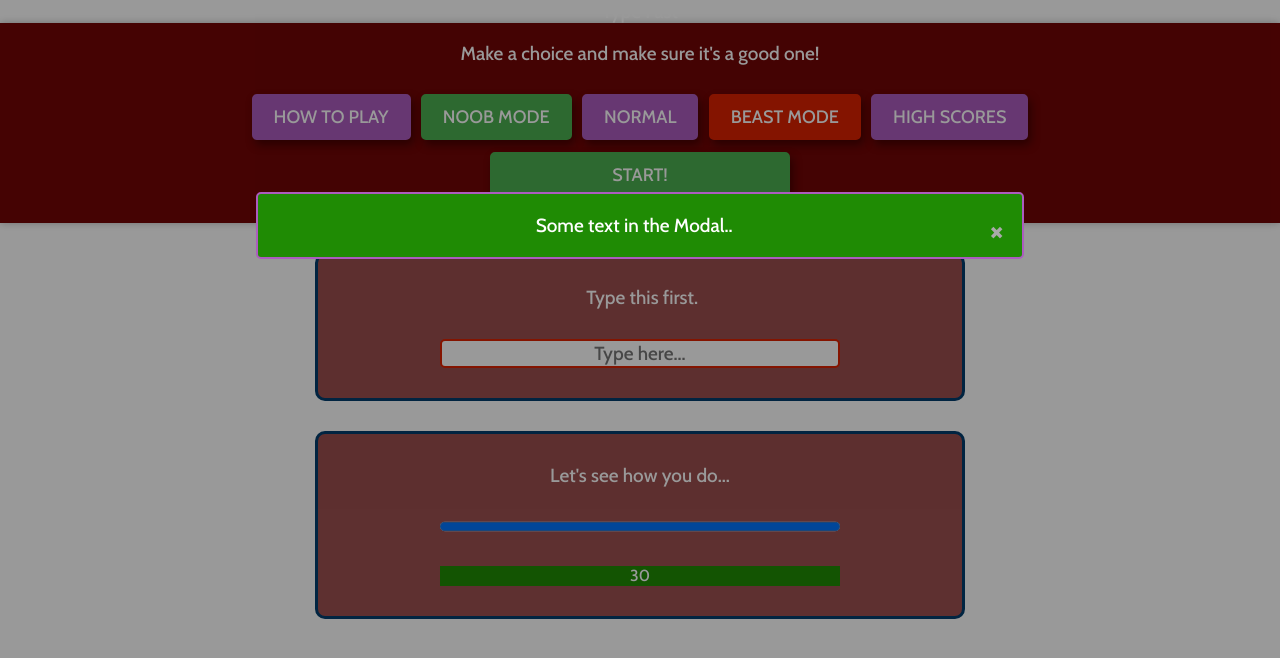
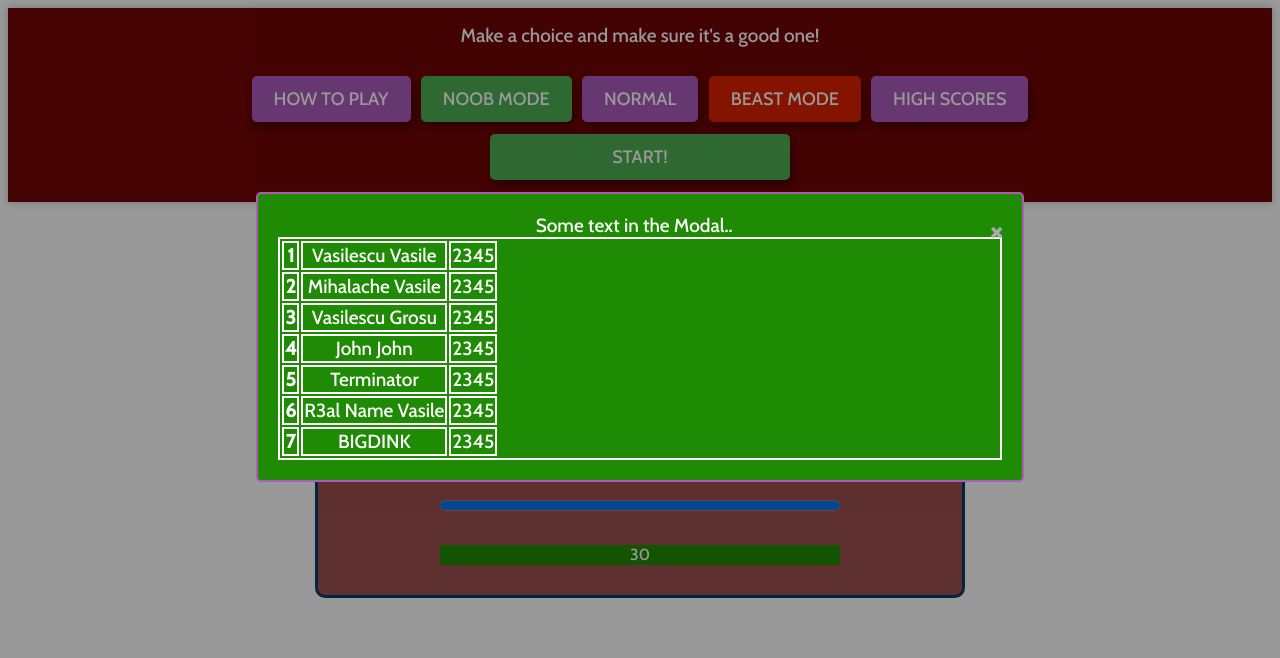
Before and after one commit to aharapu/TypeFast, a plain HTML site: page TypeFast-JSView/index.html in a window 1280 px wide. Both pictures are taken after a click on the button "HIGH SCORES". Drawn offline with nearby package versions, Linux system fonts and the light colour scheme.

Commit message:
display leaderboard with handlebars

```diff
--- a/TypeFast-JSView/index.html
+++ b/TypeFast-JSView/index.html
@@ -5,21 +5,39 @@
 		<meta http-equiv="X-UA-Compatible" content="IE=edge" />
 		<title>Type Fast</title>
 		<meta name="viewport" content="width=device-width, initial-scale=1" />
-		<link
-			rel="stylesheet"
-			type="text/css"
-			media="screen"
-			href="style/main.css"
-		/>
-		<link
-			rel="stylesheet"
-			type="text/css"
-			media="screen"
-			href="style/modal.css"
-		/>
+		<link rel="stylesheet" type="text/css" media="screen" href="style/main.css" />
+		<link rel="stylesheet" type="text/css" media="screen" href="style/modal.css" />
 		<script src="script/jquery-3.5.0.js" defer></script>
 		<script src="script/modal.js" defer></script>
 		<script src="script/main.js" defer></script>
+		<script src="script/apiCallAndDisplay.js" defer></script>
+
+		<!-- Include Handlebars from a CDN -->
+		<script
+			src="https://cdn.jsdelivr.net/npm/handlebars@latest/dist/handlebars.js"
+		></script>
+		<script id="leaderboard-template" type="text/x-handlebars-template">
+
+			<div class="leaderboard">
+				<table class="leaderboard-table">
+
+					{{#each players}}
+					<tr>
+						<th>
+							{{incremented @index}}
+						</th>
+						<td>
+							{{name}}
+						</td>
+						<td>
+							{{score}}
+						</td>
+					</tr>
+					{{/each}}
+				</table>
+			</div>
+
+		</script>
 	</head>
 	<body>
 		<header>
@@ -30,9 +48,9 @@
 			<br />
 			<nav>
 				<button id="howTo-button" type="button">HOW TO PLAY</button>
-				<button id="noob-mode" type="button"  class="green">NOOB MODE</button>
+				<button id="noob-mode" type="button" class="green">NOOB MODE</button>
 				<button id="normal-mode" type="button">NORMAL</button>
-				<button id="beast-mode" type="button" class="red" >BEAST MODE</button>
+				<button id="beast-mode" type="button" class="red">BEAST MODE</button>
 				<button id="myBtn" type="button">HIGH SCORES</button>
 				<br />
 				<button class="green" id="start-button" type="button">START!</button>
@@ -62,13 +80,12 @@
 		</main>
 
 		<div id="myModal" class="modal">
-
 			<!-- Modal content -->
 			<div class="modal-content">
-			  <span class="close">&times;</span>
-			  <p>Some text in the Modal..</p>
+				<span class="close">&times;</span>
+				<p>Some text in the Modal..</p>
+				<div id="handlebars-leaderboard-container"></div>
 			</div>
-
-		  </div>
+		</div>
 	</body>
 </html>
--- /dev/null
+++ b/TypeFast-JSView/script/apiCallAndDisplay.js
@@ -0,0 +1,61 @@
+// TO DO - creat api that calls sql db and reads a json with the leaderboard
+
+const leaderboard = { players:[
+    {
+        score_id: 1,
+        place: 1,
+        name: "Vasilescu Vasile",
+        score: 2345
+    },
+    {
+        score_id: 2,
+        place: 2,
+        name: "Mihalache Vasile",
+        score: 2345
+    },
+    {
+        score_id: 3,
+        place: 3,
+        name: "Vasilescu Grosu",
+        score: 2345
+    },
+    {
+        score_id: 4,
+        place: 4,
+        name: "John John",
+        score: 2345
+    },
+    {
+        score_id: 5,
+        place: 5,
+        name: "Terminator",
+        score: 2345
+    },
+    {
+        score_id: 6,
+        place: 6,
+        name: "R3al Name Vasile",
+        score: 2345
+    },
+    {
+        score_id: 7,
+        place: 7,
+        name: "BIGDINK",
+        score: 2345
+    },
+]};
+
+var source = document.getElementById("leaderboard-template").innerHTML;
+
+Handlebars.registerHelper('incremented', function (index) {
+    index++;
+    return index;
+});
+var template = Handlebars.compile(source);
+
+// var context = { title: "TItlul asta", body: "post facut cu handlebars!" };
+let context = leaderboard;
+
+var html = template(context);
+
+document.getElementById("handlebars-leaderboard-container").innerHTML = html;
--- a/TypeFast-JSView/script/main.js
+++ b/TypeFast-JSView/script/main.js
@@ -25,7 +25,7 @@ normalModeButton.addEventListener("click", setNormalMode);
 beastModeButton.addEventListener("click", setBeastMode);
 
 let currentSentence = String(currentSentenceElement.innerText);
-let nextSentence = "The second sentence is always the same."; // fix this whe api is done
+let nextSentence = "The second sentence is always the same."; // fix this when api is done
 let timeOver = false;
 let gameIsRunning = false;
 let score = 0;
@@ -170,3 +170,68 @@ function httpGetAsync(url, callback) {
 function setNextSentence(responseSentence) {
 	nextSentence = responseSentence;
 }
+
+
+
+// SWITCH THE AJAX GET DONE WITH JQUERRY WITH THIS STANDARD BOILERPLATE
+// const xhr = new XMLHttpRequest();
+// const url = "https://api-to-call.com/endpoint";
+// xhr.responseType = "json";
+// xhr.onreadystatechange = () => {
+//   if (xhr.readyState === XMLHttpRequest.DONE) {
+//     return xhr.response;
+//   }
+// }
+// xhr.open("GET", url);
+// xhr.send();
+
+// USING fetch
+// fetch(endpoint, {cache: 'no-cache'})
+// 	.then(response => {
+//     	if (response.ok) {
+//      		return response.json();
+//     	}
+//     	throw new Error('Request failed!');
+// 	}, networkError => {
+// 		console.log(networkError.message)
+//   	}).then((jsonResponse) => {
+//     renderResponse(jsonResponse);
+// 	})
+
+// ASYNC FETCH GET BOILER
+// const getData = async () => {
+// 	try {
+// 	  const response = await fetch("https://api-to-call.com/endpoint");
+// 	  if (response.ok) {
+// 		const jsonResponse = await response.json();
+// 		return jsonResponse;
+// 	  }
+// 	  throw new Error("Request failed!");
+// 	} catch(error) {
+// 	  console.log(error);
+// 	}
+//   };
+
+// ASYNC FETCH POST EXAMPLE
+// const shortenUrl = async () =>{
+// 	const urlToShorten = inputField.value;
+// 	const data = JSON.stringify({destination: urlToShorten});
+
+// 	try{
+// 	  const response =  await fetch(rebrandlyEndpoint, {
+// 		method: 'POST',
+// 		body: data,
+// 		headers: {
+// 		  "Content-type": "application/json",
+// 		  'apikey': apiKey
+// 		}
+// 	  })
+// 	  if(response.ok){
+// 		const jsonResponse = await response.json();
+// 			  renderByteResponse(jsonResponse);
+// 	  }
+// 	}
+// 	catch(error){
+// 	  console.log(error);
+// 	}
+//   }
--- a/TypeFast-JSView/style/main.css
+++ b/TypeFast-JSView/style/main.css
@@ -3,7 +3,7 @@
 	font-family: GameTime;
 	src: url(../assets/Cabin-Medium.ttf);
 }
-* {
+body * {
 	color: white;
 	font-family: GameTime;
 	font-size: 19px;
@@ -90,14 +90,12 @@ pre {
 	width: 400px;
 	max-width: 90%;
 }
-
 .progress-container {
 	background-color: teal;
 	width: 400px;
 	max-width: 90%;
 	margin: 30px auto;
 }
-
 .progress-container div {
 	background-color: hsl(108, 94%, 28%);
 	color: white;
@@ -108,6 +106,17 @@ pre {
 	margin: 0;
 }
 
+/* LEADERBOARD MODAL */
+table {
+	border: solid white 2px;
+}
+tr {
+	display: table-row;
+}
+th, td {
+	border: solid white 2px;
+	display: table-cell;
+}
 @media only screen and (min-width: 768px) and (max-width: 1024px) and (orientation: landscape) {
 
   }
```
